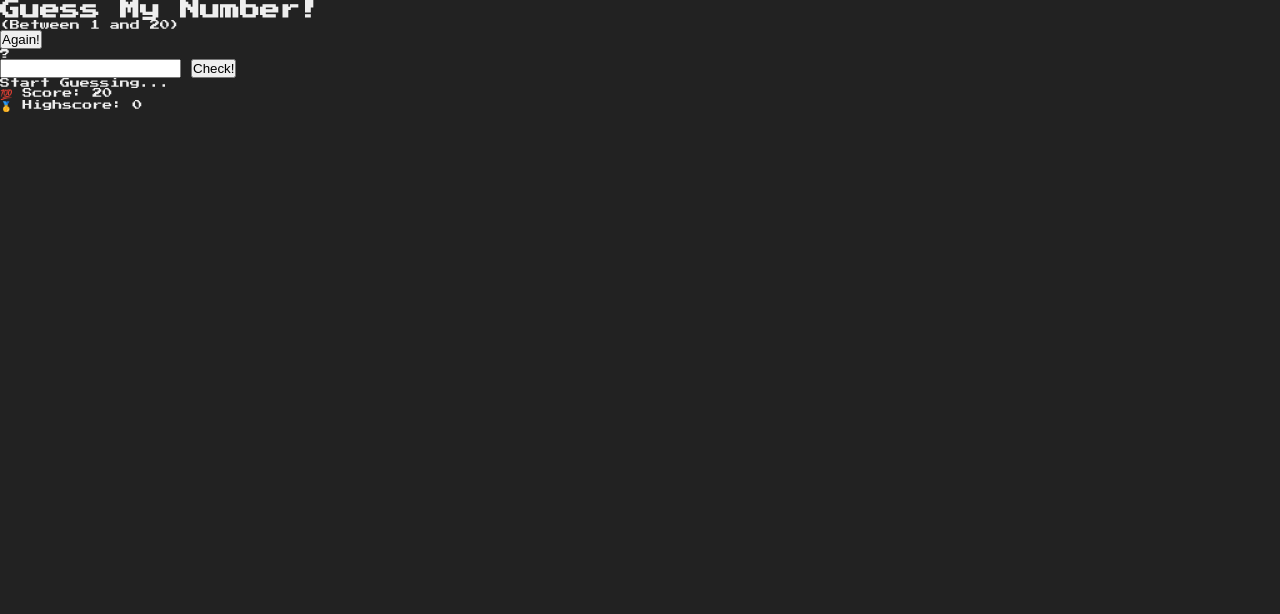
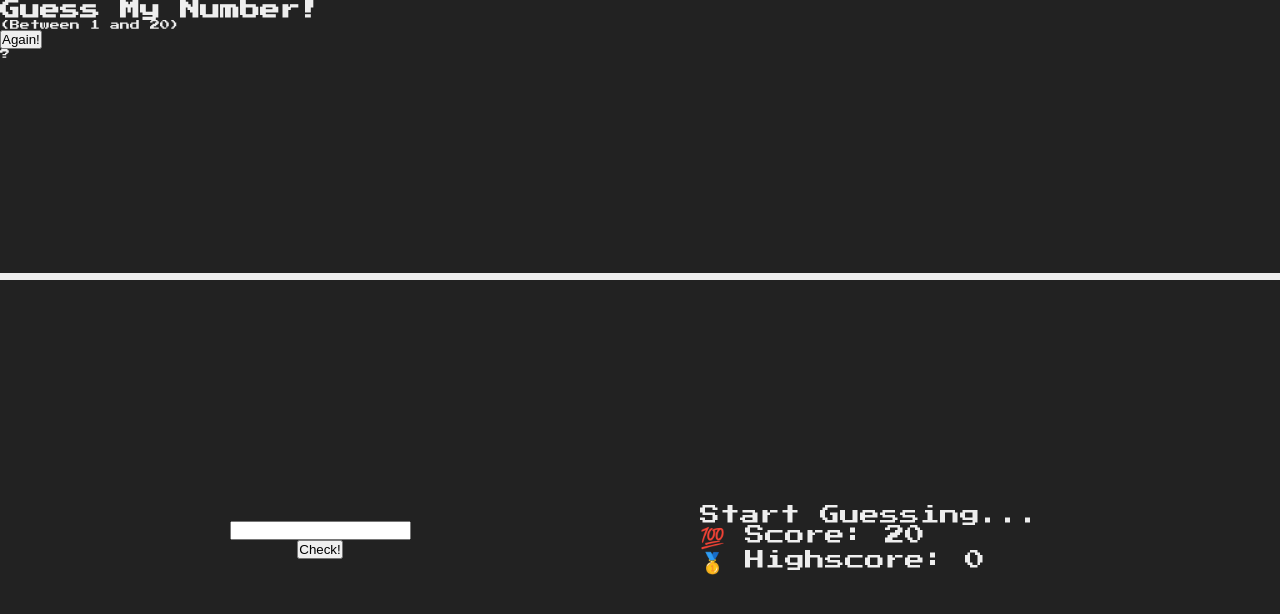
Before and after one commit to matthewfreeman821/GuessNumber, a plain HTML site: page index.html in a window 1280 px wide. Drawn offline with Linux system fonts and the light colour scheme.

Commit message:
Adds styles for the layout

```diff
--- a/styles.css
+++ b/styles.css
@@ -19,3 +19,28 @@ body {
 }
 
 /* layout */
+header {
+  position: relative;
+  height: 35vh;
+  border-bottom: 7px solid #eee;
+}
+
+main {
+  height: 65vh;
+  color: #eee;
+  display: flex;
+  align-items: center;
+  justify-content: space-around;
+}
+
+.left {
+  width: 52rem;
+  display: flex;
+  flex-direction: column;
+  align-items: center;
+}
+
+.right {
+  width: 52rem;
+  font-size: 2rem;
+}
```
